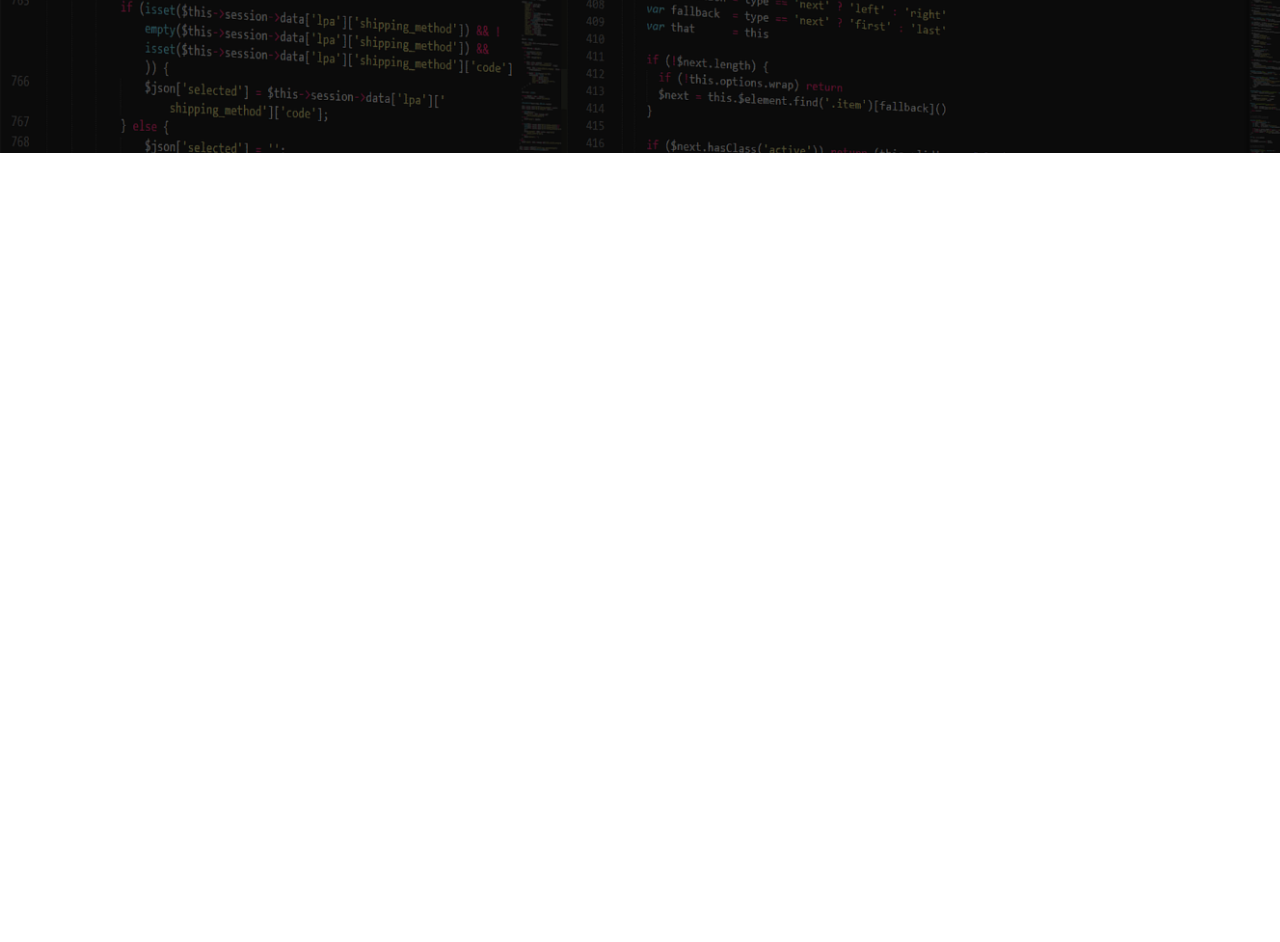
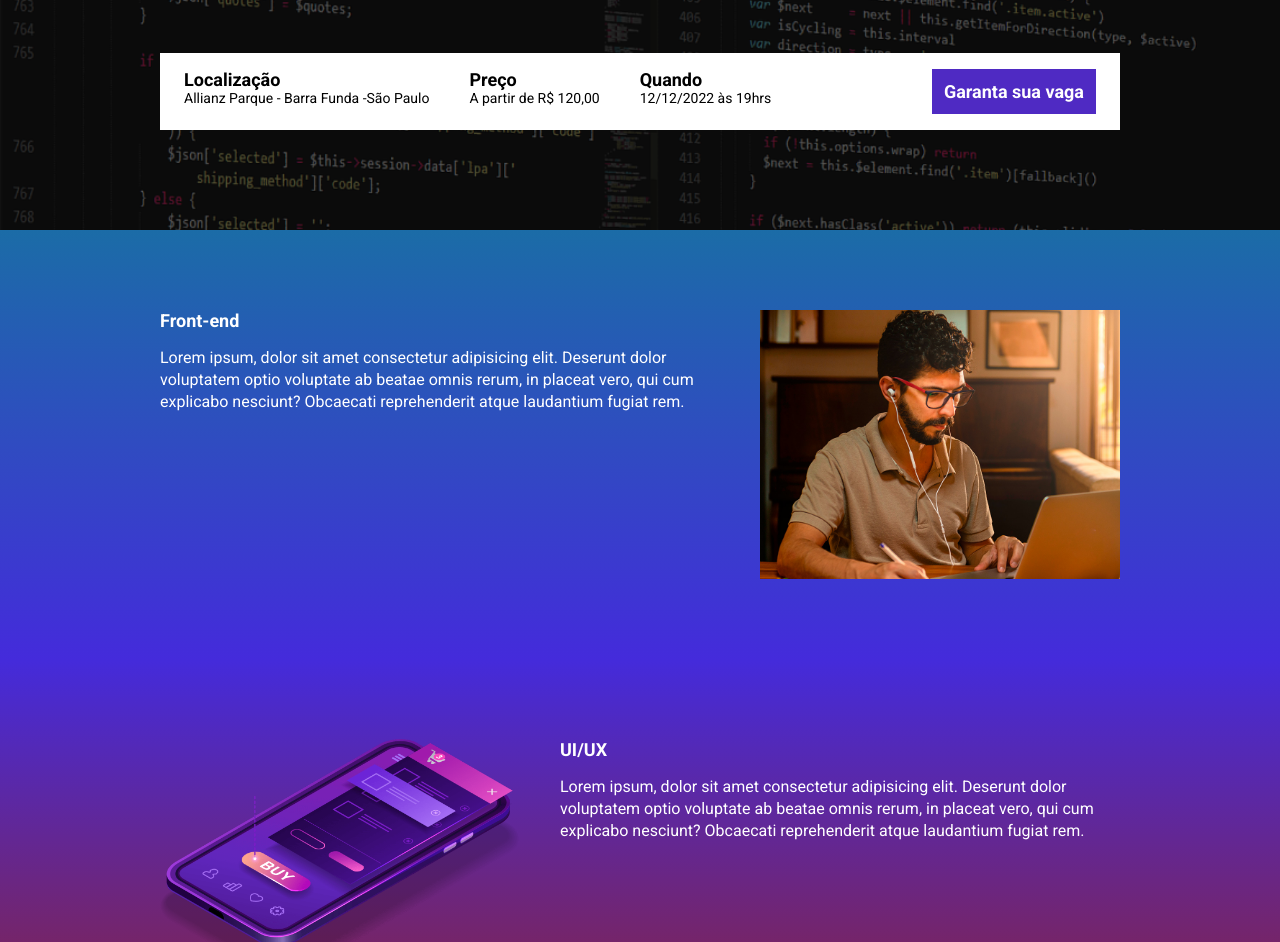
Before and after one commit to IsaacAguiar027/ebac_tech_talks, a website built with Parcel: page src/index.html in a window 1280 px wide. Shown: the part 331-1273 px from the top of the page. Before the commit the page ends 800 px from the top, so only its background shows below. Built offline with nearby package versions, Linux system fonts and the light colour scheme.

Commit message:
Criando as sections/animacao/contagem

```diff
--- a/package.json
+++ b/package.json
@@ -3,7 +3,7 @@
   "version": "1.0.0",
   "description": "",
   "scripts": {
-    "dev": "parcel src/index.html src/styles/main.scss src/scripts/main.js",
+    "dev": "parcel src/index.html src/styles/main.scss src/scripts/main.js --open",
     "test": "echo \"Error: no test specified\" && exit 1"
   },
   "keywords": [],
--- a/src/index.html
+++ b/src/index.html
@@ -8,16 +8,76 @@
     <link rel="preconnect" href="https://fonts.gstatic.com" crossorigin>
     <link href="https://fonts.googleapis.com/css2?family=Roboto:ital,wght@0,100..900;1,100..900&display=swap" rel="stylesheet">
     <link rel="stylesheet" href="styles/main.scss">
-    <script src="scripts/main.js"></script>
+    <link rel="stylesheet" href="https://unpkg.com/aos@next/dist/aos.css" />
+
 </head>
 <body>
    <header class="hero">
     <div class="container">
         <img class="hero__logo" src="images/ebac_logo.svg" alt="EBAC">
         <p class="hero__text">
-            O maior evento de tecnologia do Brasil começa em 10d 12h 20m 1s
+            O maior evento de tecnologia do Brasil começa em <span id="contador"></span>
         </p>
+        <div class="infos-bar" data-aos="flip-up">
+            <ul class="infos-bar__infos">
+                <li class="infos-bar__infos__item">
+                    <b>Localização</b>
+                    Allianz Parque - Barra Funda -São Paulo
+                </li>
+                <li class="infos-bar__infos__item">
+                    <b>Preço</b>
+                    A partir de R$ 120,00
+                </li>
+                <li class="infos-bar__infos__item">
+                    <b>Quando</b>
+                    12/12/2022 às 19hrs
+                </li>
+            </ul>
+            <a href="#" class="button button--primary">
+                Garanta sua vaga
+            </a>
+        </div>
     </div>
    </header>
+
+   <section class="event event--frontend" >
+    <div class="container" data-aos="fade-right">
+        <div class="event__details">
+            <h2 class="event__details__title">Front-end</h2>
+            <p class="event__details__text">Lorem ipsum, dolor sit amet consectetur adipisicing elit. Deserunt dolor voluptatem optio voluptate ab beatae omnis rerum, in placeat vero, qui cum explicabo nesciunt? Obcaecati reprehenderit atque laudantium fugiat rem.</p>
+        </div>
+        <img class="event__details__image" src="images/frontend.png" alt="Frontend">
+    </div>
+   </section>
+   <section class="event event--ux-ui event--image-left" >
+    <div class="container" data-aos="fade-left">
+        <div class="event__details">
+            <h2 class="event__details__title">UI/UX</h2>
+            <p class="event__details__text">Lorem ipsum, dolor sit amet consectetur adipisicing elit. Deserunt dolor voluptatem optio voluptate ab beatae omnis rerum, in placeat vero, qui cum explicabo nesciunt? Obcaecati reprehenderit atque laudantium fugiat rem.</p>
+        </div>
+        <img class="event__details__image" src="images/ui-ux.png" alt="UI/UX">
+    </div>
+   </section>
+   <section class="event event--data-science" >
+    <div class="container" data-aos="fade-right">
+        <div class="event__details">
+            <h2 class="event__details__title">Data Science</h2>
+            <p class="event__details__text">Lorem ipsum, dolor sit amet consectetur adipisicing elit. Deserunt dolor voluptatem optio voluptate ab beatae omnis rerum, in placeat vero, qui cum explicabo nesciunt? Obcaecati reprehenderit atque laudantium fugiat rem.</p>
+        </div>
+        <img class="event__details__image" src="images/data.png" alt="Data Science">
+    </div>
+   </section>
+   <section class="event event--backend event--image-left" >
+    <div class="container" data-aos="fade-left">
+        <div class="event__details">
+            <h2 class="event__details__title">Back-end</h2>
+            <p class="event__details__text">Lorem ipsum, dolor sit amet consectetur adipisicing elit. Deserunt dolor voluptatem optio voluptate ab beatae omnis rerum, in placeat vero, qui cum explicabo nesciunt? Obcaecati reprehenderit atque laudantium fugiat rem.</p>
+        </div>
+        <img class="event__details__image" src="images/backend.png" alt="Backend">
+    </div>
+   </section>
+
+    <script src="https://unpkg.com/aos@next/dist/aos.js"></script>
+    <script src="scripts/main.js"></script>
 </body>
 </html>
--- a/src/scripts/main.js
+++ b/src/scripts/main.js
@@ -1 +1,22 @@
-console.log("Olá! Mundo");
+// Inicialização do AOS (Animate On Scroll)
+AOS.init();
+
+// Configuração do contador regressivo
+
+const dataDoEvento = new Date("Feb 17, 2026 13:00:00");
+const timeTempDoEvento = dataDoEvento.getTime();
+
+const contaAsHoras = setInterval(function() {
+    const dataAtual = new Date();
+    const timestempAtual = dataAtual.getTime();
+
+    const distancia = timeTempDoEvento - timestempAtual;
+
+    distancia / (1000 * 60 * 60 * 24);
+    const dias = Math.floor(distancia / (1000 * 60 * 60 * 24));
+    const horas = Math.floor((distancia % (1000 * 60 * 60 * 24)) / (1000 * 60 * 60));
+    const minutos = Math.floor((distancia % (1000 * 60 * 60)) / (1000 * 60));
+    const segundos = Math.floor((distancia % (1000 * 60)) / 1000);
+
+    document.getElementById("contador").innerHTML = `${dias}d ${horas}h ${minutos}m ${segundos}s`;
+}, 1000);
--- /dev/null
+++ b/src/styles/__variables.scss
@@ -0,0 +1,7 @@
+$textColor: #fff;
+$secondaryTextColor: #000;
+$blue1:  #1B6CA7;
+$blue2:  #442BDB;
+$pink: #89223B;
+$yellow: #9C791D;
+$purple: #4F2AC3;
--- /dev/null
+++ b/src/styles/_event.scss
@@ -0,0 +1,67 @@
+@use '_variables';
+
+.event {
+    padding: 80px 0;
+
+
+    &--frontend {
+        background-image: linear-gradient( variables.$blue1, variables.$blue2 );
+    }
+
+    &--ux-ui {
+        background-image: linear-gradient( variables.$blue2, variables.$pink );
+
+    }
+
+    &--data-science {
+        background-image: linear-gradient( variables.$pink, variables.$yellow );
+    }
+
+    &--backend {
+        background-image: linear-gradient( variables.$yellow, variables.$pink );
+    }
+
+    &--image-left {
+        .container {
+            flex-direction: row-reverse;
+        }
+    }
+
+
+    .container {
+        display: flex;
+        gap: 40px;
+    }
+
+    &__details {
+
+
+        &__image {
+            max-width: 360px;
+        }
+
+        &__title {
+            font-size: 18px;
+            font-weight: bold;
+            margin-bottom: 16px;
+        }
+        &__text {
+            line-height: 22px;
+        }
+    }
+
+    @media (max-width: 640px) {
+        .container {
+            display: block;
+        }
+
+        &__image {
+            width: 100%;
+        }
+
+        &__details {
+            margin-right: 0;
+            margin-bottom: 16px;
+        }
+    }
+}
--- a/src/styles/_hero.scss
+++ b/src/styles/_hero.scss
@@ -1,3 +1,5 @@
+@use '_variables';
+
 .hero {
     padding-top: 64px;
     padding-bottom: 100px;
@@ -12,7 +14,7 @@
         left: 0;
         width: 100%;
         height: 100%;
-        background-color: #000;
+        background-color: variables.$secondaryTextColor;
         content: "";
         opacity: 0.6;
     }
--- /dev/null
+++ b/src/styles/components/_buttons.scss
@@ -0,0 +1,26 @@
+@use '../_variables';
+
+.button {
+    padding: 12px;
+    font-size: 18px;
+    font-weight: bold;
+    text-decoration: none;
+    text-align: center;
+    white-space: nowrap;
+
+    &--primary {
+        color: #fff;
+        background-color: variables.$purple;
+    }
+
+    @media (max-width: 640px) {
+        display: flex;
+        width: 100%;
+        align-items: center;
+    }
+
+    @media (max-width: 1024px) {
+        display: flex;
+        align-items: center;
+    }
+}
--- /dev/null
+++ b/src/styles/components/_infos_bar.scss
@@ -0,0 +1,45 @@
+@use '../_variables';
+
+.infos-bar {
+    padding: 16px 24px;
+    background-color: variables.$textColor;
+    display: flex;
+    justify-content: space-between;
+
+
+    &__infos {
+        display: flex;
+        gap: 40px;
+
+        &__item {
+            font-size: 14px;
+            color: variables.$secondaryTextColor;
+        b {
+            color: variables.$secondaryTextColor;
+            font-size: 18px;
+            display: block;
+
+        }
+        }
+    }
+
+    @media (max-width: 640px) {
+        display: block;
+
+        &__infos {
+            flex-direction: column;
+            gap: 16px;
+
+            &__item {
+                margin-bottom: 24px;
+            }
+        }
+    }
+
+    @media (max-width: 1024px) {
+        &__infos {
+            gap: 16px;
+        }
+    }
+
+}
--- a/src/styles/main.scss
+++ b/src/styles/main.scss
@@ -1,11 +1,16 @@
 @use 'hero';
+@use 'components/infos_bar';
+@use 'components/buttons';
+@use 'event';
+@use '_variables';
 
 * {
     margin: 0;
     padding: 0;
     box-sizing: border-box;
     font-family: 'Roboto', sans-serif;
-    color: #fff;
+    color: variables.$textColor;
+    list-style: none;
 }
 
 
```
